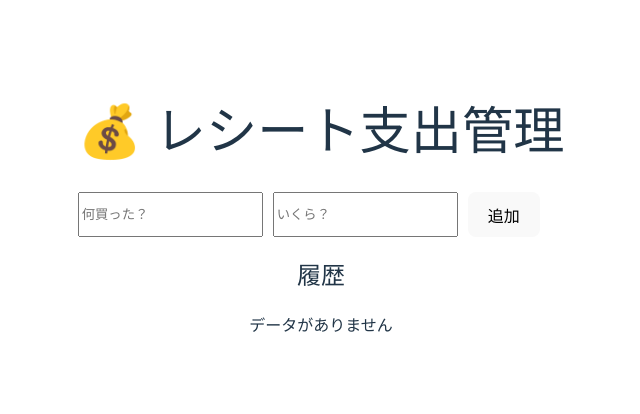
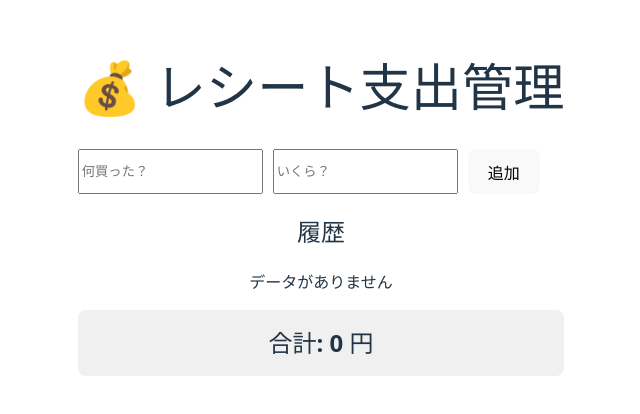
Before and after one commit to 2422041/receipt-app, a React (Vite) app in the folder frontend/: page / in a window 1280 px wide. Shown: the part 190-604 px from the top of the page, without its empty margins (319-959 px from the left). Built offline with nearby package versions, Linux system fonts and the light colour scheme.

Commit message:
feat: 合計金額の表示を追加

```diff
--- a/frontend/src/App.tsx
+++ b/frontend/src/App.tsx
@@ -36,6 +36,8 @@ function App() {
     const updatedExpenses = expenses.filter(item => item.id !== id)
     setExpenses(updatedExpenses)
   }
+
+  const totalAmount = expenses.reduce((sum, item) => sum + item.amount, 0)
 
   return (
     <div style={{ padding: '20px', maxWidth: '600px', margin: '0 auto' }}>
@@ -78,6 +80,9 @@ function App() {
           </ul>
         )}
       </div>
+      <div style={{ backgroundColor: '#f0f0f0', padding: '15px', borderRadius: '8px', marginBottom: '20px' }}>
+        <h2 style={{ margin: 0 }}>合計: {totalAmount.toLocaleString()} 円</h2>
+      </div>
     </div>
   )
 }
```
